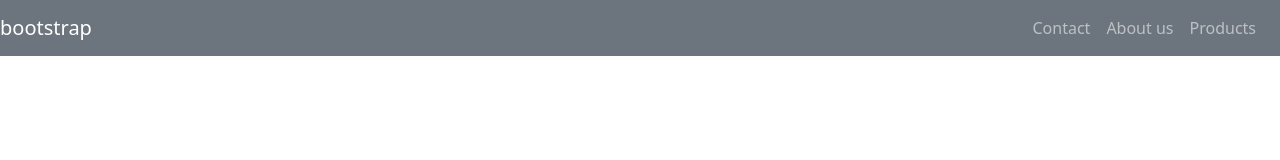
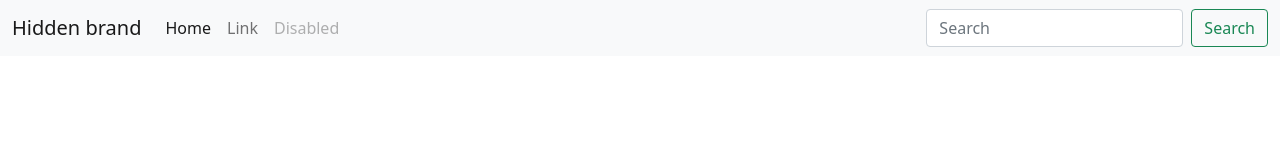
Before and after one commit to Synka123/Bootstrap, a plain HTML site: page index.html in a window 1280 px wide. Drawn offline with nearby package versions, Linux system fonts and the light colour scheme.

Commit message:
Update index.html

```diff
--- a/index.html
+++ b/index.html
@@ -7,22 +7,31 @@
 </head>
 
 <body>
-  <nav class="navbar navbar-expand-lg navbar-dark bg-secondary">
-  <a class="navbar-brand" href="#">bootstrap</a>
-
-      <button class="navbar-toggler me-3" type="button" data-bs-toggle="collapse" data-bs-target="#navbarTogglerDemo01" aria-controls="navbarTogglerDemo01" aria-expanded="false" aria-label="Toggle navigation">
+  <nav class="navbar navbar-expand-lg navbar-light bg-light">
+    <div class="container-fluid">
+      <button class="navbar-toggler" type="button" data-bs-toggle="collapse" data-bs-target="#navbarTogglerDemo01" aria-controls="navbarTogglerDemo01" aria-expanded="false" aria-label="Toggle navigation">
         <span class="navbar-toggler-icon"></span>
       </button>
-      <div class="collapse navbar-collapse me-3" id="navbarTogglerDemo01">
-
-      <ul class=" ms-auto navbar-nav text-end">
-
-        <li class="nav-item"><a class="nav-link " href="#">Contact</a></li>
-        <li class="nav-item"><a class="nav-link" href="#">About us</a></li>
-        <li class="nav-item"><a class="nav-link" href="#">Products</a></li>
-      </ul>
-    <nav>
-  <div>
+      <div class="collapse navbar-collapse" id="navbarTogglerDemo01">
+        <a class="navbar-brand" href="#">Hidden brand</a>
+        <ul class="navbar-nav me-auto mb-2 mb-lg-0">
+          <li class="nav-item">
+            <a class="nav-link active" aria-current="page" href="#">Home</a>
+          </li>
+          <li class="nav-item">
+            <a class="nav-link" href="#">Link</a>
+          </li>
+          <li class="nav-item">
+            <a class="nav-link disabled" href="#" tabindex="-1" aria-disabled="true">Disabled</a>
+          </li>
+        </ul>
+        <form class="d-flex">
+          <input class="form-control me-2" type="search" placeholder="Search" aria-label="Search">
+          <button class="btn btn-outline-success" type="submit">Search</button>
+        </form>
+      </div>
+    </div>
+  </nav>
 
 
 </body>
```
